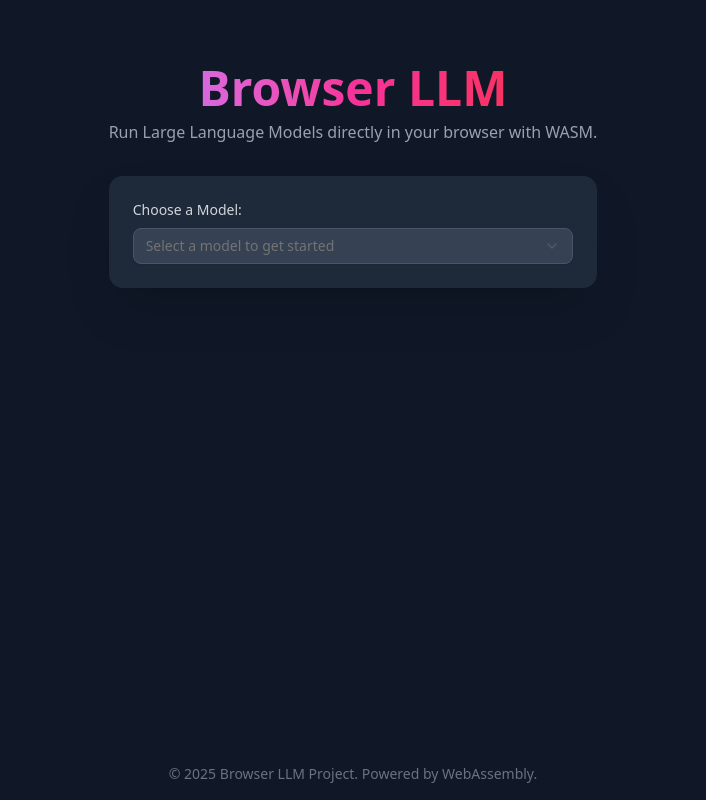
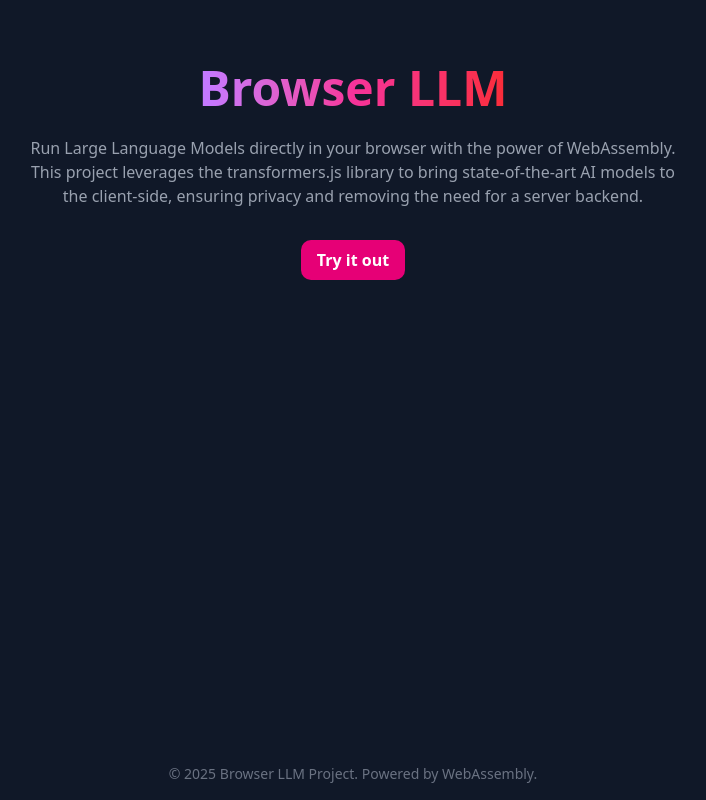
Before and after one commit to BARBUR02/browser-llm, a React (Vite) app: page / in a window 1280 px wide. Shown: the whole page, without its empty margins (287-993 px from the left). Built offline with nearby package versions, Linux system fonts and the light colour scheme.

Commit message:
Add landing page

```diff
--- a/src/components/ui/Button.tsx
+++ b/src/components/ui/Button.tsx
@@ -3,9 +3,10 @@
   text: string;
   type: "secondary" | "primary";
   disabled?: boolean;
+  className?: string;
 };
 
-export const Button = ({ onPress, text, disabled, type }: ButtonProps) => {
+export const Button = ({ onPress, text, disabled, type, className }: ButtonProps) => {
   const baseClasses =
     "font-semibold py-2 px-4 rounded-lg transition-colors disabled:cursor-not-allowed";
   const primaryClasses =
@@ -13,10 +14,12 @@
   const secondaryClasses =
     "bg-gray-700 hover:bg-gray-600 text-gray-200 border border-gray-600 disabled:bg-gray-800";
 
-  const finalClass =
+  const typeClasses =
     type === "primary"
-      ? `${baseClasses} ${primaryClasses}`
-      : `${baseClasses} ${secondaryClasses}`;
+      ? primaryClasses
+      : secondaryClasses;
+
+  const finalClass = `${baseClasses} ${typeClasses} ${className || ''}`;
 
   return (
     <button onClick={onPress} className={finalClass} disabled={disabled}>
--- a/src/components/ui/Home.tsx
+++ b/src/components/ui/Home.tsx
@@ -1,3 +1,4 @@
+import { useState } from "react";
 import { Footer } from "../Footer";
 import { Chat } from "./Chat/Chat";
 import { ChooseModelCard } from "./ChooseModelCard";
@@ -6,13 +7,16 @@
 
 export const Home = () => {
   const { readyToUse } = useModelContext();
+  const [showModelChooser, setShowModelChooser] = useState(false);
 
   return (
     <div className="min-h-screen flex flex-col bg-gray-900 text-white pb-4">
       <div className="flex flex-1 mt-16 gap-10 justify-center">
-        <div className="flex flex-col gap-8">
-          <LandingCard />
-          <ChooseModelCard />
+        <div className="flex flex-col gap-8 items-center">
+          {!readyToUse && !showModelChooser && (
+            <LandingCard onTryItOut={() => setShowModelChooser(true)} />
+          )}
+          {!readyToUse && showModelChooser && <ChooseModelCard />}
         </div>
 
         {readyToUse && <Chat />}
--- a/src/components/ui/LandingCard.tsx
+++ b/src/components/ui/LandingCard.tsx
@@ -1,12 +1,22 @@
-export const LandingCard = () => {
+import { Button } from "./Button";
+
+interface LandingCardProps {
+  onTryItOut: () => void;
+}
+
+export const LandingCard = ({ onTryItOut }: LandingCardProps) => {
   return (
-    <header className="text-center">
+    <header className="text-center flex flex-col items-center gap-4">
       <h1 className="text-5xl font-bold bg-clip-text text-transparent bg-gradient-to-r from-purple-400 via-pink-500 to-red-500">
         Browser LLM
       </h1>
-      <p className="text-gray-400 mt-2">
-        Run Large Language Models directly in your browser with WASM.
+      <p className="text-gray-400 mt-2 max-w-2xl">
+        Run Large Language Models directly in your browser with the power of
+        WebAssembly. This project leverages the transformers.js library to bring
+        state-of-the-art AI models to the client-side, ensuring privacy and
+        removing the need for a server backend.
       </p>
+      <Button onPress={onTryItOut} text="Try it out" type="primary" className="mt-4" />
     </header>
   );
 };
```
